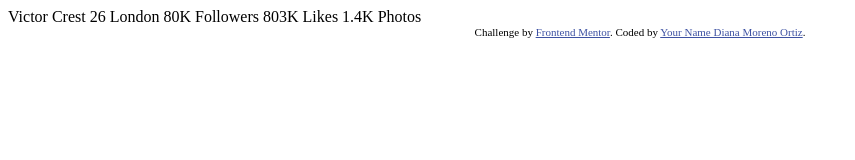
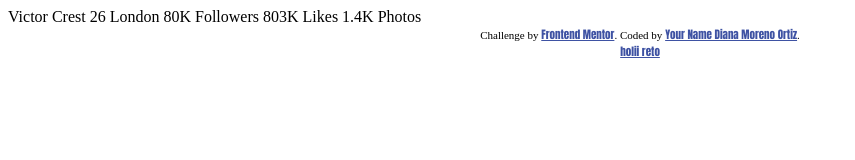
Before and after one commit to dmoreno06/retoProfileCardComponent, a plain HTML site: page index.html in a window 1280 px wide. Shown: the whole page, without its empty margins (0-855 px from the left). Drawn offline with Linux system fonts and the light colour scheme.

Commit message:
font-familly para el texto

```diff
--- a/css/style.css
+++ b/css/style.css
@@ -5,4 +5,5 @@
 
 .attribution a {
     color: hsl(228, 45%, 44%);
+    font-family: Impact, Haettenschweiler, 'Arial Narrow Bold', sans-serif;
 }
--- a/index.html
+++ b/index.html
@@ -20,8 +20,7 @@
         Challenge by <a href="https://www.frontendmentor.io?ref=challenge" target="_blank">Frontend Mentor</a>. Coded by <a href="#">Your Name Diana Moreno Ortiz</a>.
         <div class="attribution"></div>
         <div class="attribution">
-            <a href="">
-
+            <a href="">holii reto
             </a>
         </div>
     </div>
```
